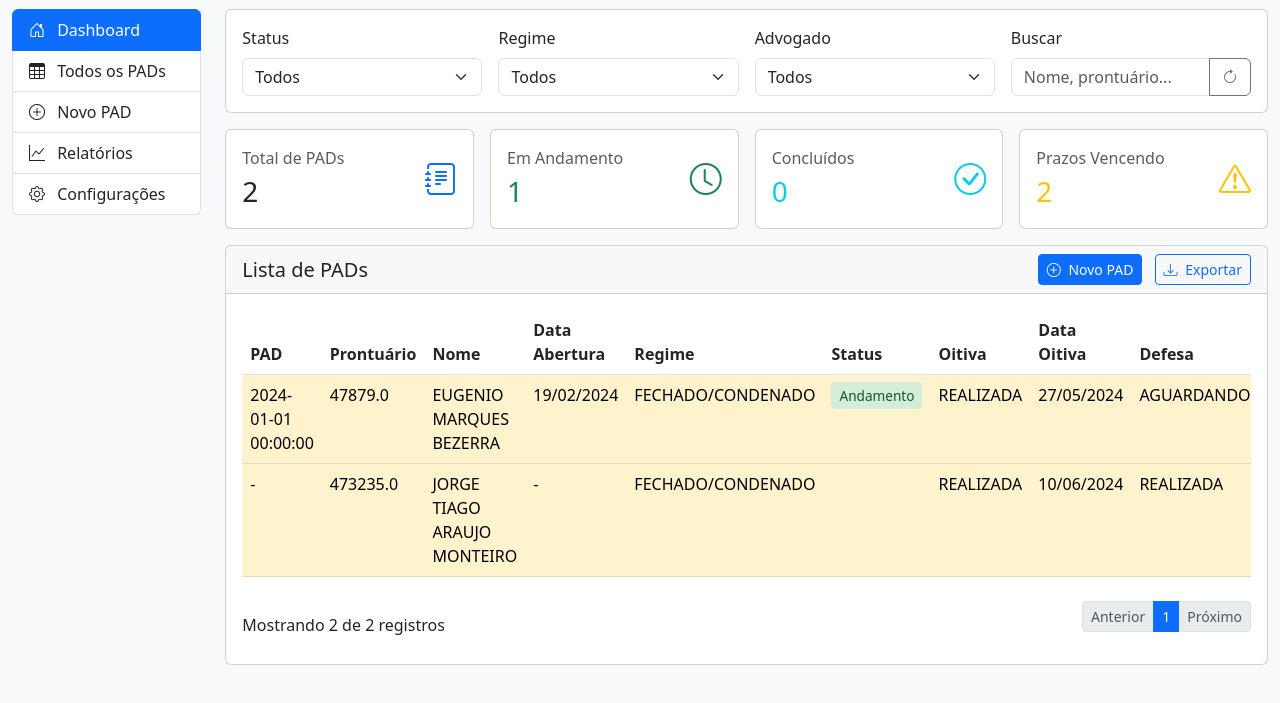
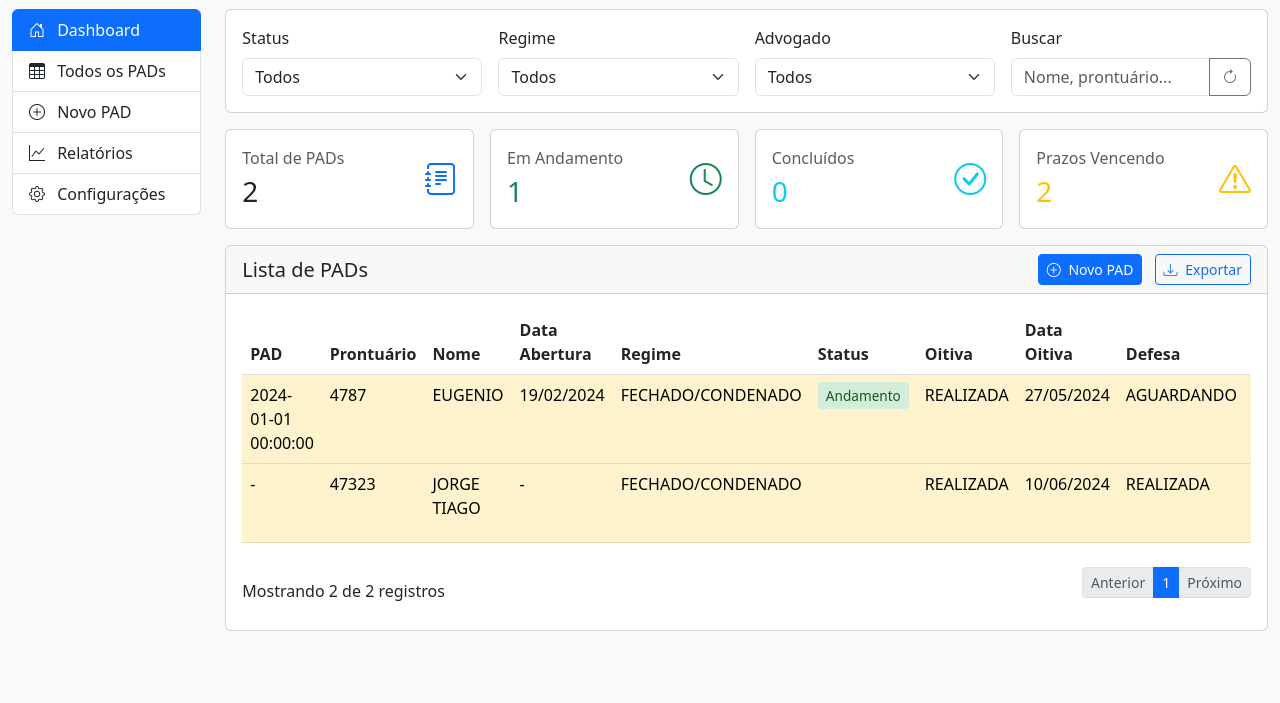
Before and after one commit to willysoph-cloud/pad-dashboard, a plain HTML site: page index.html in a window 1280 px wide. Shown: the part 63-766 px from the top of the page. Drawn offline with nearby package versions, Linux system fonts and the light colour scheme; no server answers.

Commit message:
Update index.html

```diff
--- a/index.html
+++ b/index.html
@@ -202,8 +202,8 @@
   ;(function(){
     const API_URL = 'https://script.google.com/macros/s/AKfycbzqDZdLoacFnAvmbRb9fK9EKvkBcwDIZU_BGk6xG4xYSUQ2MVD85Z-3KDTCmFm5FEeo4A/exec';
     let data=[
-      {pad:"2024-01-01 00:00:00",prontuario:"47879.0",nome:"EUGENIO MARQUES BEZERRA",dataAbertura:"2024-02-19 00:00:00",regime:"FECHADO/CONDENADO",status:"ANDAMENTO",oitiva:"REALIZADA",dataOitiva:"2024-05-27 00:00:00",horaOitiva:"09:00:00",defesa:"AGUARDANDO",julgamento:"",dataJulgamento:"",transitoJulgado:"",homologado:"",vara:"",processo:"",defensor:"ADVOGADO",nomeDefensor:"CINTIA EMANUEL",observacao:"SIGEPEN ATUALIZADO",falta:"",comportamento:"",tempoPunicao:"",dataAlteracaoComportamento:"",alterarComportamento:"",alerta:"ATENÇÃO PRAZO VENCENDO"},
-      {pad:"",prontuario:"473235.0",nome:"JORGE TIAGO ARAUJO MONTEIRO",dataAbertura:"",regime:"FECHADO/CONDENADO",status:"",oitiva:"REALIZADA",dataOitiva:"2024-06-10 00:00:00",horaOitiva:"13:00:00",defesa:"REALIZADA",julgamento:"",dataJulgamento:"",transitoJulgado:"",homologado:"",vara:"",processo:"",defensor:"DEFENSOR",nomeDefensor:"VERAS",observacao:"SIGEPEN ATUALIZADO",falta:"",comportamento:"",tempoPunicao:"",dataAlteracaoComportamento:"",alterarComportamento:"",alerta:"ATENÇÃO PRAZO VENCENDO"}
+      {pad:"2024-01-01 00:00:00",prontuario:"4787",nome:"EUGENIO ",dataAbertura:"2024-02-19 00:00:00",regime:"FECHADO/CONDENADO",status:"ANDAMENTO",oitiva:"REALIZADA",dataOitiva:"2024-05-27 00:00:00",horaOitiva:"09:00:00",defesa:"AGUARDANDO",julgamento:"",dataJulgamento:"",transitoJulgado:"",homologado:"",vara:"",processo:"",defensor:"ADVOGADO",nomeDefensor:" EMANUEL",observacao:" ATUALIZADO",falta:"",comportamento:"",tempoPunicao:"",dataAlteracaoComportamento:"",alterarComportamento:"",alerta:"ATENÇÃO PRAZO VENCENDO"},
+      {pad:"",prontuario:"47323",nome:"JORGE TIAGO ",dataAbertura:"",regime:"FECHADO/CONDENADO",status:"",oitiva:"REALIZADA",dataOitiva:"2024-06-10 00:00:00",horaOitiva:"13:00:00",defesa:"REALIZADA",julgamento:"",dataJulgamento:"",transitoJulgado:"",homologado:"",vara:"",processo:"",defensor:"DEFENSOR",nomeDefensor:"VERAS",observacao:" ATUALIZADO",falta:"",comportamento:"",tempoPunicao:"",dataAlteracaoComportamento:"",alterarComportamento:"",alerta:"ATENÇÃO PRAZO VENCENDO"}
     ];
     let page=1, per=10, filtered=[], editMode=false, editIdx=null, alertDays=60;
     document.addEventListener('DOMContentLoaded', async ()=>{ await load(); bind(); await sum(); table();});
```
